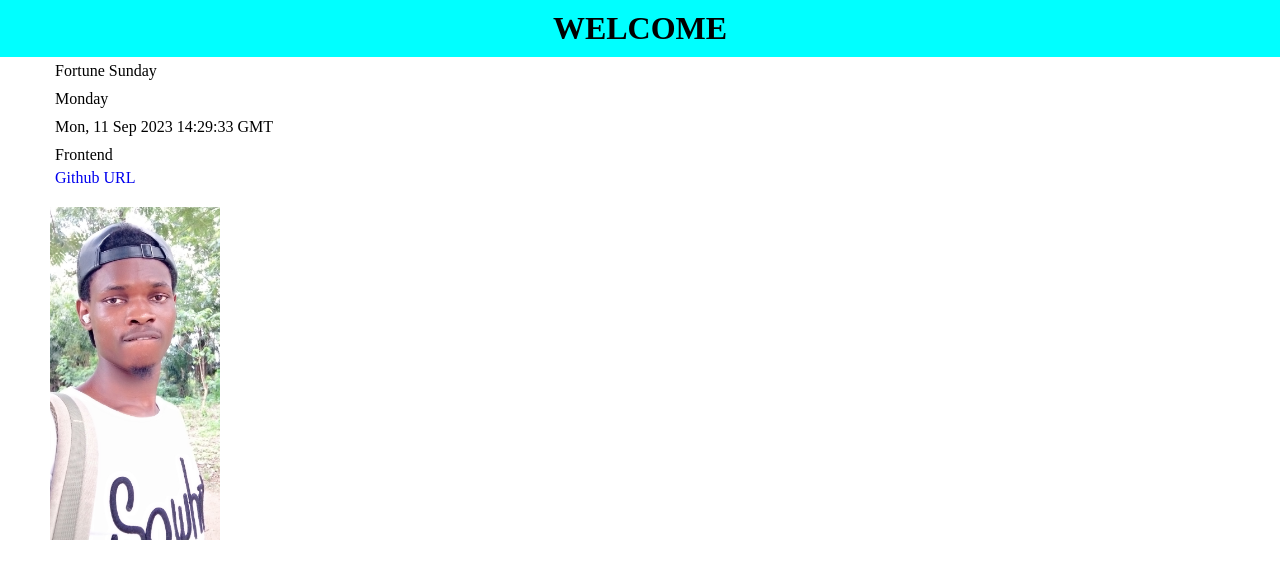
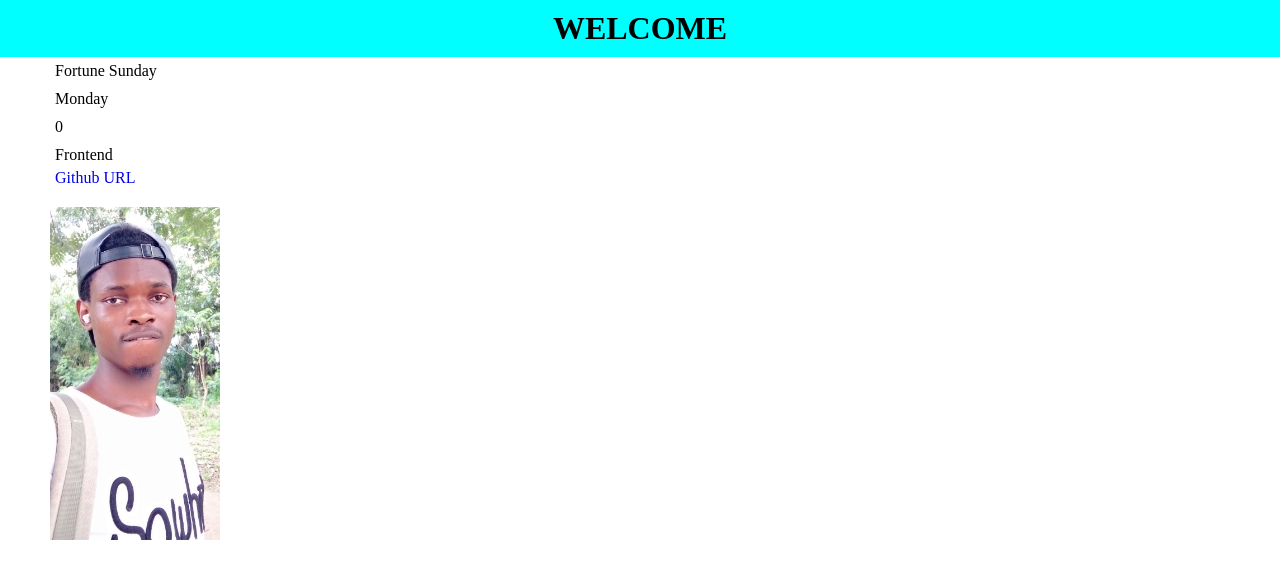
Before and after one commit to Fortunedan2/HNGx, a plain HTML site: page index.html in a window 1280 px wide. Drawn offline with Linux system fonts and the light colour scheme.

Commit message:
Change UTC time to milliseconds

```diff
--- a/index.html
+++ b/index.html
@@ -38,7 +38,7 @@
     document.getElementById("day").innerHTML = displayDay();
 
     let currentDate = new Date();
-    let currentTimeInMilliseconds = currentDate.toUTCString();
+    let currentTimeInMilliseconds = currentDate.getUTCMilliseconds();
 
     document.getElementById("time").innerHTML = currentTimeInMilliseconds;
   </script>
```
